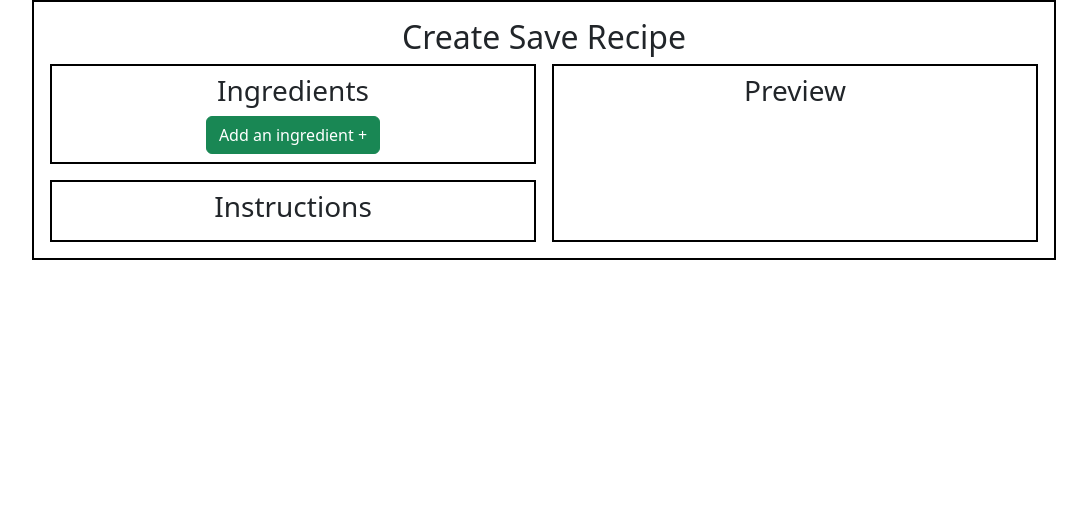
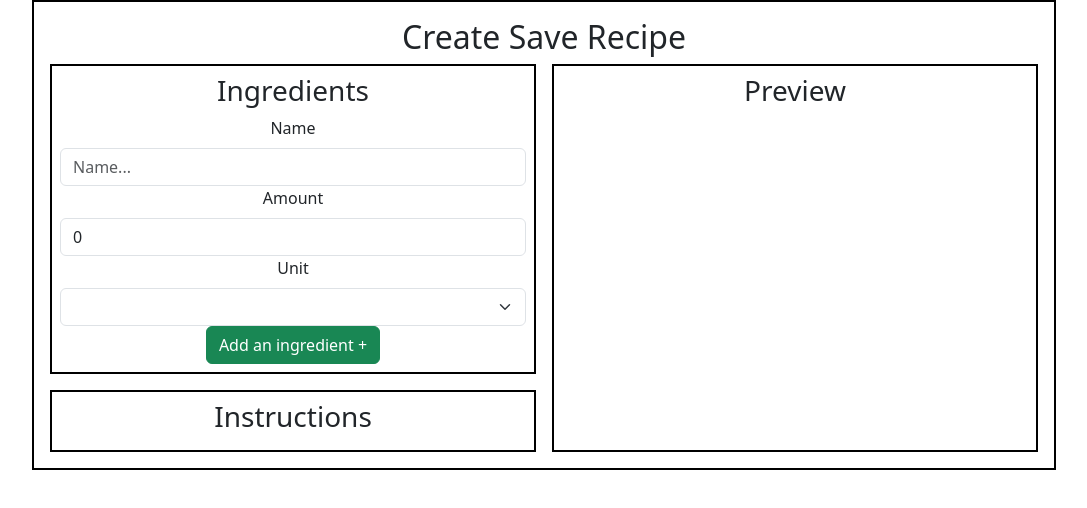
Before and after one commit to ojela028xamk/create-save-recipe, a React (Create React App) app: page / in a window 1280 px wide. Shown: the top 508 px of the page, without its empty margins (96-1183 px from the left). Built offline with nearby package versions, Linux system fonts and the light colour scheme.

Commit message:
ingredient item options form

```diff
--- a/src/Ingredients/Ingredients.tsx
+++ b/src/Ingredients/Ingredients.tsx
@@ -1,11 +1,51 @@
-import { JSX } from 'react'
+import { JSX, useState } from 'react'
+import { Button, Form } from 'react-bootstrap'
 import css from './Ingredients.module.scss'
-import { Button } from 'react-bootstrap'
+
+enum IngredientUnitValue {
+  GRAM = 'g',
+  MILLILITRE = 'ml',
+}
 
 const Ingredients = (): JSX.Element => {
+  const [ingredientName, setIngredientName] = useState<string>('')
+  const [ingredientAmount, setIngredientAmount] = useState<number>(0)
+  const [ingredientUnit, setIngredientUnit] = useState<string>('')
+
   return (
     <div className={css.ingredients}>
       <h3>Ingredients</h3>
+
+      <Form>
+        <Form.Label>Name</Form.Label>
+        <Form.Control
+          type="text"
+          value={ingredientName}
+          placeholder="Name..."
+          onChange={(event) => setIngredientName(event.currentTarget.value)}
+        />
+        <Form.Label>Amount</Form.Label>
+        <Form.Control
+          type="number"
+          value={ingredientAmount}
+          placeholder="Name..."
+          onChange={(event) =>
+            setIngredientAmount(Number(event.currentTarget.value))
+          }
+        />
+        <Form.Label>Unit</Form.Label>
+        <Form.Select
+          aria-label="Default select example"
+          onChange={(event) => setIngredientUnit(event.currentTarget.value)}
+        >
+          <option value={''}></option>
+          {Object.values(IngredientUnitValue).map((unit) => (
+            <option key={`addIngredient-${unit}`} value={unit}>
+              {unit}
+            </option>
+          ))}
+        </Form.Select>
+      </Form>
       <Button variant="success">Add an ingredient +</Button>
     </div>
   )
```
Also changed, not shown: .eslintrc.json.
